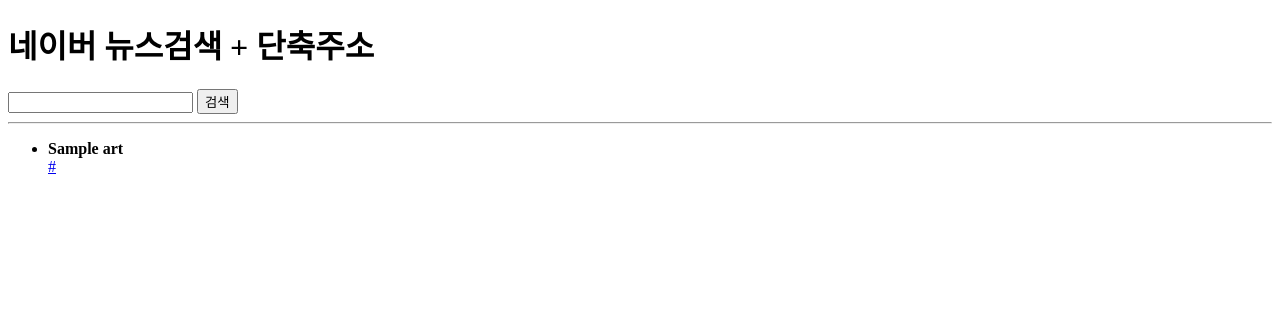
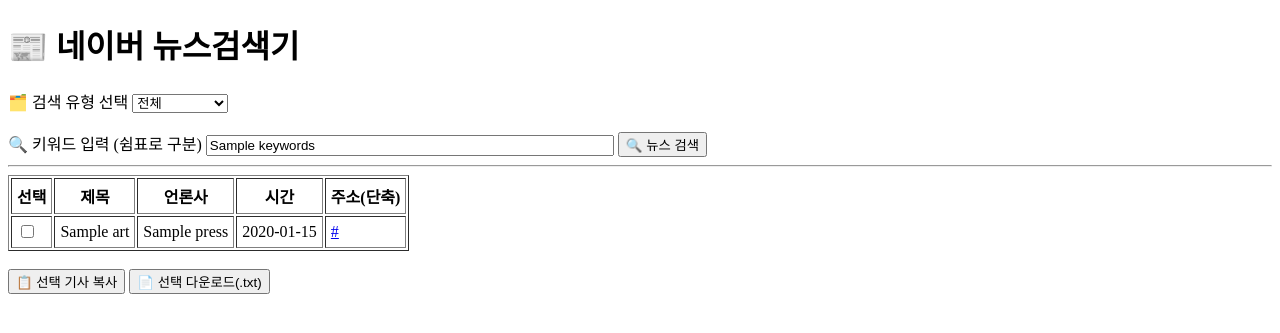
Before and after one commit to jecktya/naver-news-shortener, a FastAPI app: template templates/index.html in a window 1280 px wide. Shown: the top 333 px of the page. Run offline with FastAPI, Linux system fonts and the light colour scheme; the template is opened without the code that fills it: most values are stand-ins (such as "Sample title", 1, 10 or a date in 2020).

Commit message:
Update index.html

```diff
--- a/templates/index.html
+++ b/templates/index.html
@@ -1,24 +1,80 @@
 <!DOCTYPE html>
 <html>
 <head>
-    <title>네이버 뉴스검색 + 단축주소</title>
+    <meta charset="utf-8">
+    <title>네이버 뉴스검색기 + 단축주소</title>
 </head>
 <body>
-    <h1>네이버 뉴스검색 + 단축주소</h1>
+<h1>📰 네이버 뉴스검색기</h1>
 <form method="post">
-        <input name="query" value="{{ query or '' }}" required>
-        <button type="submit">검색</button>
+    <label>🗂️ 검색 유형 선택</label>
+    <select name="search_mode">
+        <option value="전체" {% if search_mode == "전체" %}selected{% endif %}>전체</option>
+        <option value="동영상만" {% if search_mode == "동영상만" %}selected{% endif %}>동영상만</option>
+        <option value="주요언론사만" {% if search_mode == "주요언론사만" %}selected{% endif %}>주요언론사만</option>
+    </select>
+    <br><br>
+    <label>🔍 키워드 입력 (쉼표로 구분)</label>
+    <input type="text" name="keywords" value="{{ keywords }}" style="width:400px;">
+    <button type="submit">🔍 뉴스 검색</button>
 </form>
 {% if articles %}
 <hr>
-    <ul>
+<form id="copyForm">
+<table border="1" cellpadding="5">
+    <tr>
+        <th>선택</th>
+        <th>제목</th>
+        <th>언론사</th>
+        <th>시간</th>
+        <th>주소(단축)</th>
+    </tr>
     {% for art in articles %}
-        <li>
-            <b>{{ art.title }}</b><br>
-            <a href="{{ art.url }}" target="_blank">{{ art.url }}</a>
-        </li>
+    <tr>
+        <td><input type="checkbox" name="select_article" value="{{ art.short_url }}"></td>
+        <td>{{ art.title }}</td>
+        <td>{{ art.press }}</td>
+        <td>{{ art.pubdate.strftime('%Y-%m-%d %H:%M') }}</td>
+        <td><a href="{{ art.short_url }}" target="_blank">{{ art.short_url }}</a></td>
+    </tr>
     {% endfor %}
-    </ul>
+</table>
+<br>
+<button type="button" onclick="copySelected()">📋 선택 기사 복사</button>
+<button type="button" onclick="downloadSelected()">📄 선택 다운로드(.txt)</button>
+</form>
+<script>
+function copySelected() {
+    let checks = document.querySelectorAll('input[name=select_article]:checked');
+    let txts = [];
+    checks.forEach(chk => { txts.push(chk.value); });
+    if (txts.length === 0) {
+        alert('기사 선택하세요!');
+        return;
+    }
+    let t = document.createElement("textarea");
+    t.value = txts.join("\\n");
+    document.body.appendChild(t);
+    t.select();
+    document.execCommand('copy');
+    document.body.removeChild(t);
+    alert("복사되었습니다!");
+}
+function downloadSelected() {
+    let checks = document.querySelectorAll('input[name=select_article]:checked');
+    let txts = [];
+    checks.forEach(chk => { txts.push(chk.value); });
+    if (txts.length === 0) {
+        alert('기사 선택하세요!');
+        return;
+    }
+    let blob = new Blob([txts.join("\\n")], {type: "text/plain"});
+    let link = document.createElement('a');
+    link.href = window.URL.createObjectURL(blob);
+    link.download = "news.txt";
+    link.click();
+}
+</script>
 {% endif %}
 </body>
 </html>
```
Lines whose indentation alone changed are shown as unchanged.
